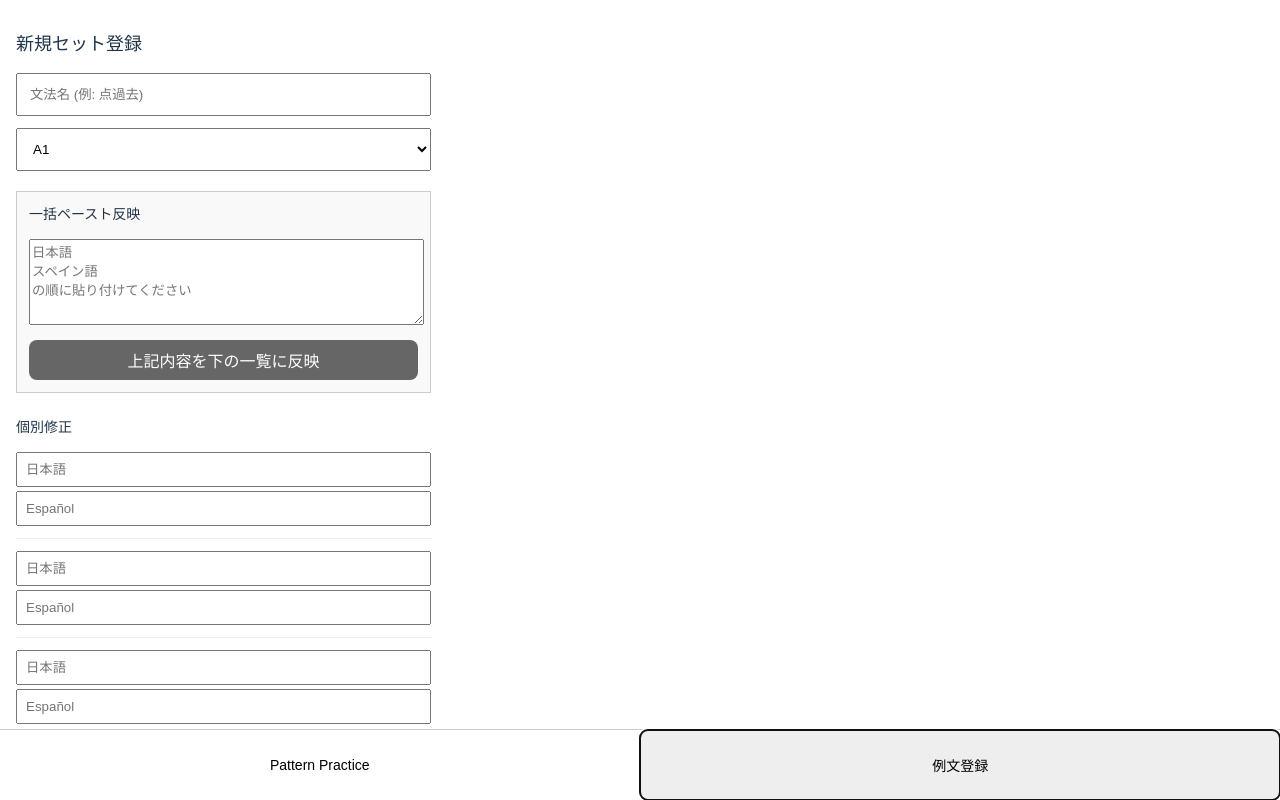
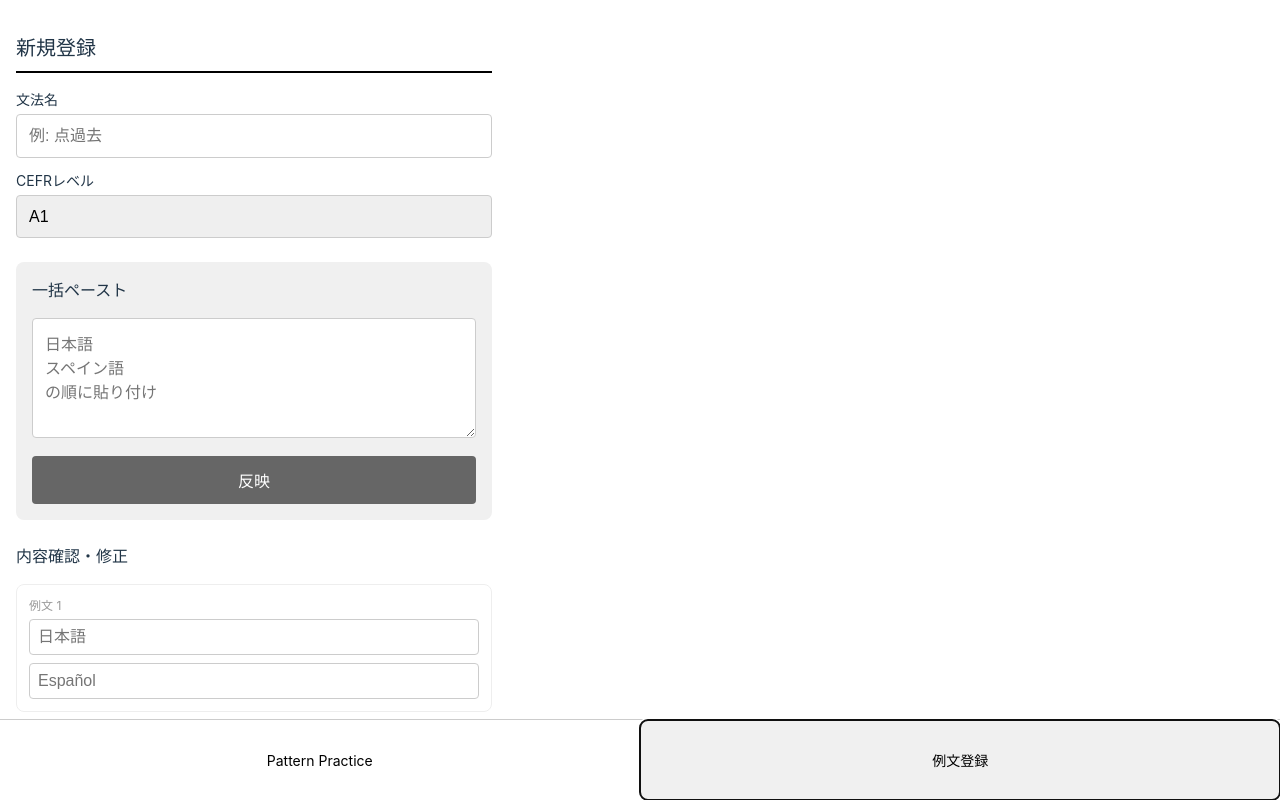
Before and after one commit to telephthalicacid-web/spanishpp, a React (Vite) app: page / in a window 1280 px wide. Both pictures are taken after a click on the button "例文登録". Built offline with nearby package versions, Linux system fonts and the light colour scheme.

Commit message:
Refactor input styles and update button designs

```diff
--- a/src/App.jsx
+++ b/src/App.jsx
@@ -23,13 +23,24 @@ export default function App() {
     }
   };
 
+  // 共通の入力スタイル（16px以上に設定してズームを防止）
+  const inputStyle = {
+    width: '100%',
+    padding: '12px',
+    fontSize: '16px', // iOSの自動ズーム防止
+    boxSizing: 'border-box',
+    border: '1px solid #ccc',
+    borderRadius: '4px',
+    appearance: 'none', // Safariのデフォルトスタイルをリセット
+  };
+
   return (
-    <div style={{ display: 'flex', flexDirection: 'column', height: '100vh', fontFamily: 'sans-serif' }}>
-      <div style={{ flex: 1, overflowY: 'auto', padding: '16px', paddingBottom: '100px' }}>
+    <div style={{ display: 'flex', flexDirection: 'column', height: '100vh', fontFamily: '-apple-system, BlinkMacSystemFont, "Segoe UI", Roboto, Helvetica, Arial, sans-serif' }}>
+      <div style={{ flex: 1, overflowY: 'auto', padding: '16px', paddingBottom: '120px' }}>
         {activeTab === 'practice' ? (
           <PracticeMode grammarSets={grammarSets} deleteSet={deleteSet} />
         ) : (
-          <RegisterMode grammarSets={grammarSets} saveToLocalStorage={saveToLocalStorage} />
+          <RegisterMode grammarSets={grammarSets} saveToLocalStorage={saveToLocalStorage} inputStyle={inputStyle} />
         )}
       </div>
 
@@ -41,18 +52,19 @@ export default function App() {
         right: 0,
         borderTop: '1px solid #ccc',
         backgroundColor: '#fff',
-        height: '70px',
+        height: '80px',
+        paddingBottom: 'env(safe-area-inset-bottom)', // iPhoneのホームバー対策
         zIndex: 100
       }}>
         <button
           onClick={() => setActiveTab('practice')}
-          style={{ flex: 1, border: 'none', backgroundColor: activeTab === 'practice' ? '#eee' : '#fff', fontSize: '14px' }}
+          style={{ flex: 1, border: 'none', backgroundColor: activeTab === 'practice' ? '#f0f0f0' : '#fff', fontSize: '14px', fontWeight: activeTab === 'practice' ? 'bold' : 'normal' }}
         >
           Pattern Practice
         </button>
         <button
           onClick={() => setActiveTab('register')}
-          style={{ flex: 1, border: 'none', backgroundColor: activeTab === 'register' ? '#eee' : '#fff', fontSize: '14px', borderLeft: '1px solid #ccc' }}
+          style={{ flex: 1, border: 'none', backgroundColor: activeTab === 'register' ? '#f0f0f0' : '#fff', fontSize: '14px', fontWeight: activeTab === 'register' ? 'bold' : 'normal', borderLeft: '1px solid #ccc' }}
         >
           例文登録
         </button>
@@ -61,7 +73,6 @@ export default function App() {
   );
 }
 
-// --- 練習モード ---
 function PracticeMode({ grammarSets, deleteSet }) {
   const [selectedIds, setSelectedIds] = useState([]);
   const [isRandom, setIsRandom] = useState(false);
@@ -98,117 +109,122 @@ function PracticeMode({ grammarSets, deleteSet }) {
   if (isPracticing) {
     const current = practiceQueue[currentIndex];
     return (
-      <div style={{ textAlign: 'center' }}>
-        <p style={{ color: '#666' }}>{current.grammarName} ({currentIndex + 1}/{practiceQueue.length})</p>
-        <div style={{ margin: '40px 0', fontSize: '22px', fontWeight: 'bold', minHeight: '60px' }}>{current.ja}</div>
-        <div style={{ minHeight: '60px', marginBottom: '40px' }}>
-          {showAnswer && <div style={{ fontSize: '22px', color: '#d32f2f' }}>{current.es}</div>}
+      <div style={{ textAlign: 'center', paddingTop: '20px' }}>
+        <p style={{ color: '#666', fontSize: '14px' }}>{current.grammarName} ({currentIndex + 1}/{practiceQueue.length})</p>
+        <div style={{ margin: '40px 0', fontSize: '22px', fontWeight: 'bold', minHeight: '80px', display: 'flex', alignItems: 'center', justifyContent: 'center' }}>{current.ja}</div>
+        <div style={{ minHeight: '80px', marginBottom: '40px', display: 'flex', alignItems: 'center', justifyContent: 'center' }}>
+          {showAnswer && <div style={{ fontSize: '22px', color: '#d32f2f', fontWeight: 'bold' }}>{current.es}</div>}
         </div>
         {!showAnswer ? (
-          <button onClick={() => setShowAnswer(true)} style={{ width: '100%', padding: '16px', fontSize: '18px', backgroundColor: '#000', color: '#fff' }}>解答を表示</button>
+          <button onClick={() => setShowAnswer(true)} style={{ width: '100%', padding: '20px', fontSize: '18px', backgroundColor: '#000', color: '#fff', border: 'none', borderRadius: '8px' }}>解答を表示</button>
         ) : (
           <button onClick={() => {
             if (currentIndex < practiceQueue.length - 1) {
               setCurrentIndex(currentIndex + 1);
               setShowAnswer(false);
             } else {
-              alert('終了！');
+              alert('全例文が終了しました！');
               setIsPracticing(false);
             }
-          }} style={{ width: '100%', padding: '16px', fontSize: '18px', backgroundColor: '#000', color: '#fff' }}>次へ</button>
+          }} style={{ width: '100%', padding: '20px', fontSize: '18px', backgroundColor: '#000', color: '#fff', border: 'none', borderRadius: '8px' }}>次へ</button>
         )}
-        <button onClick={() => setIsPracticing(false)} style={{ marginTop: '40px', background: 'none', border: 'none', color: '#666', textDecoration: 'underline' }}>中断して戻る</button>
+        <button onClick={() => setIsPracticing(false)} style={{ marginTop: '40px', background: 'none', border: 'none', color: '#666', textDecoration: 'underline', fontSize: '16px' }}>中断して戻る</button>
       </div>
     );
   }
 
   return (
     <div>
-      <h2 style={{ fontSize: '18px' }}>学習セット一覧</h2>
+      <h2 style={{ fontSize: '20px', borderBottom: '2px solid #000', paddingBottom: '8px' }}>学習セット</h2>
       {grammarSets.map(set => (
-        <div key={set.id} style={{ display: 'flex', alignItems: 'center', marginBottom: '8px' }}>
+        <div key={set.id} style={{ display: 'flex', alignItems: 'stretch', marginBottom: '10px' }}>
           <div
             onClick={() => toggleSelection(set.id)}
-            style={{ flex: 1, border: '1px solid #000', padding: '12px', backgroundColor: selectedIds.includes(set.id) ? '#e3f2fd' : '#fff' }}
+            style={{ flex: 1, border: '1px solid #000', padding: '16px', backgroundColor: selectedIds.includes(set.id) ? '#e3f2fd' : '#fff', borderRadius: '8px 0 0 8px' }}
           >
-            <strong>{set.grammarName}</strong> [{set.cefrLevel}]
+            <div style={{ fontWeight: 'bold' }}>{set.grammarName}</div>
+            <div style={{ fontSize: '12px', color: '#666' }}>Level: {set.cefrLevel}</div>
           </div>
-          <button onClick={() => deleteSet(set.id)} style={{ marginLeft: '8px', padding: '12px', color: 'red', border: '1px solid red', backgroundColor: '#fff' }}>消去</button>
+          <button onClick={() => deleteSet(set.id)} style={{ padding: '0 16px', color: 'red', border: '1px solid #000', borderLeft: 'none', backgroundColor: '#fff', borderRadius: '0 8px 8px 0', fontSize: '14px' }}>削除</button>
         </div>
       ))}
-      <div style={{ margin: '20px 0' }}>
-        <label><input type="checkbox" checked={isRandom} onChange={e => setIsRandom(e.target.checked)} /> ランダムに出題</label>
+      <div style={{ margin: '24px 0' }}>
+        <label style={{ display: 'flex', alignItems: 'center', fontSize: '16px' }}>
+          <input type="checkbox" checked={isRandom} onChange={e => setIsRandom(e.target.checked)} style={{ width: '20px', height: '20px', marginRight: '10px' }} />
+          ランダムに出題
+        </label>
       </div>
-      <button onClick={startPractice} style={{ width: '100%', padding: '16px', fontSize: '18px', backgroundColor: '#000', color: '#fff' }}>練習開始</button>
+      <button onClick={startPractice} style={{ width: '100%', padding: '20px', fontSize: '18px', backgroundColor: '#000', color: '#fff', border: 'none', borderRadius: '8px', fontWeight: 'bold' }}>練習開始</button>
     </div>
   );
 }
 
-// --- 登録モード ---
-function RegisterMode({ grammarSets, saveToLocalStorage }) {
+function RegisterMode({ grammarSets, saveToLocalStorage, inputStyle }) {
   const [grammarName, setGrammarName] = useState('');
   const [cefrLevel, setCefrLevel] = useState('A1');
   const [bulkInput, setBulkInput] = useState('');
   const [sentences, setSentences] = useState(Array.from({ length: 10 }, () => ({ ja: '', es: '' })));
 
-  // 一括ペーストを解析する関数
   const handleApplyBulk = () => {
     const lines = bulkInput.split('\n').map(l => l.trim()).filter(l => l !== '');
     const newSentences = Array.from({ length: 10 }, () => ({ ja: '', es: '' }));
-
-    // 2行ずつペアにして抽出 (奇数行: 日本語, 偶数行: スペイン語)
     for (let i = 0; i < 10; i++) {
       if (lines[i * 2]) newSentences[i].ja = lines[i * 2];
       if (lines[i * 2 + 1]) newSentences[i].es = lines[i * 2 + 1];
     }
     setSentences(newSentences);
     setBulkInput('');
-    alert('反映しました。下の各項目で微調整できます。');
   };
 
   const handleSave = () => {
     if (!grammarName) return alert('文法名を入力してください');
     const validSentences = sentences.filter(s => s.ja && s.es);
-    if (validSentences.length === 0) return alert('例文を入力してください');
-
+    if (validSentences.length === 0) return alert('例文を1つ以上入力してください');
     const newSet = { id: Date.now().toString(), grammarName, cefrLevel, sentences: validSentences };
     saveToLocalStorage([...grammarSets, newSet]);
     setGrammarName('');
     setSentences(Array.from({ length: 10 }, () => ({ ja: '', es: '' })));
-    alert('登録完了しました');
+    alert('保存しました');
   };
 
   return (
     <div>
-      <h2 style={{ fontSize: '18px' }}>新規セット登録</h2>
-      <input type="text" placeholder="文法名 (例: 点過去)" value={grammarName} onChange={e => setGrammarName(e.target.value)} style={{ width: '100%', padding: '12px', marginBottom: '12px', boxSizing: 'border-box' }} />
-      <select value={cefrLevel} onChange={e => setCefrLevel(e.target.value)} style={{ width: '100%', padding: '12px', marginBottom: '20px' }}>
-        {['A1', 'A2', 'B1', 'B2', 'C1', 'C2'].map(lv => <option key={lv} value={lv}>{lv}</option>)}
-      </select>
+      <h2 style={{ fontSize: '20px', borderBottom: '2px solid #000', paddingBottom: '8px' }}>新規登録</h2>
+      <div style={{ marginBottom: '12px' }}>
+        <label style={{ fontSize: '14px', display: 'block', marginBottom: '4px' }}>文法名</label>
+        <input type="text" placeholder="例: 点過去" value={grammarName} onChange={e => setGrammarName(e.target.value)} style={inputStyle} />
+      </div>
+      <div style={{ marginBottom: '24px' }}>
+        <label style={{ fontSize: '14px', display: 'block', marginBottom: '4px' }}>CEFRレベル</label>
+        <select value={cefrLevel} onChange={e => setCefrLevel(e.target.value)} style={inputStyle}>
+          {['A1', 'A2', 'B1', 'B2', 'C1', 'C2'].map(lv => <option key={lv} value={lv}>{lv}</option>)}
+        </select>
+      </div>
 
-      <div style={{ border: '1px solid #ccc', padding: '12px', marginBottom: '24px', backgroundColor: '#f9f9f9' }}>
-        <h3 style={{ fontSize: '14px', marginTop: 0 }}>一括ペースト反映</h3>
+      <div style={{ backgroundColor: '#f0f0f0', padding: '16px', borderRadius: '8px', marginBottom: '24px' }}>
+        <h3 style={{ fontSize: '16px', marginTop: 0 }}>一括ペースト</h3>
         <textarea
-          placeholder="日本語&#10;スペイン語&#10;の順に貼り付けてください"
+          placeholder="日本語&#10;スペイン語&#10;の順に貼り付け"
           value={bulkInput}
           onChange={e => setBulkInput(e.target.value)}
-          style={{ width: '100%', height: '80px', marginBottom: '8px' }}
+          style={{ ...inputStyle, height: '120px', marginBottom: '12px' }}
         />
-        <button onClick={handleApplyBulk} style={{ width: '100%', padding: '8px', backgroundColor: '#666', color: '#fff', border: 'none' }}>上記内容を下の一覧に反映</button>
+        <button onClick={handleApplyBulk} style={{ width: '100%', padding: '12px', backgroundColor: '#666', color: '#fff', border: 'none', borderRadius: '4px', fontWeight: 'bold' }}>反映</button>
       </div>
 
-      <h3 style={{ fontSize: '14px' }}>個別修正</h3>
+      <h3 style={{ fontSize: '16px' }}>内容確認・修正</h3>
       {sentences.map((s, i) => (
-        <div key={i} style={{ marginBottom: '12px', paddingBottom: '12px', borderBottom: '1px solid #eee' }}>
+        <div key={i} style={{ marginBottom: '16px', padding: '12px', border: '1px solid #eee', borderRadius: '8px' }}>
+          <div style={{ fontSize: '12px', color: '#999', marginBottom: '4px' }}>例文 {i + 1}</div>
           <input type="text" placeholder="日本語" value={s.ja} onChange={e => {
             const n = [...sentences]; n[i].ja = e.target.value; setSentences(n);
-          }} style={{ width: '100%', marginBottom: '4px', padding: '8px', boxSizing: 'border-box' }} />
+          }} style={{ ...inputStyle, marginBottom: '8px', padding: '8px' }} />
           <input type="text" placeholder="Español" value={s.es} onChange={e => {
             const n = [...sentences]; n[i].es = e.target.value; setSentences(n);
-          }} style={{ width: '100%', padding: '8px', boxSizing: 'border-box' }} />
+          }} style={{ ...inputStyle, padding: '8px' }} />
         </div>
       ))}
-      <button onClick={handleSave} style={{ width: '100%', padding: '16px', fontSize: '18px', backgroundColor: '#000', color: '#fff', marginBottom: '40px' }}>このセットを保存</button>
+      <button onClick={handleSave} style={{ width: '100%', padding: '20px', fontSize: '18px', backgroundColor: '#000', color: '#fff', border: 'none', borderRadius: '8px', fontWeight: 'bold', marginBottom: '40px' }}>セットを保存</button>
     </div>
   );
 }
```
